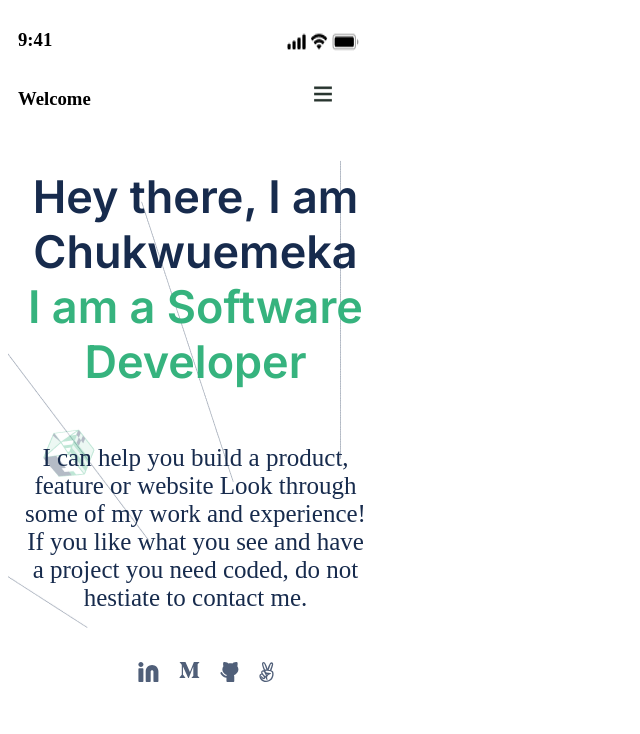
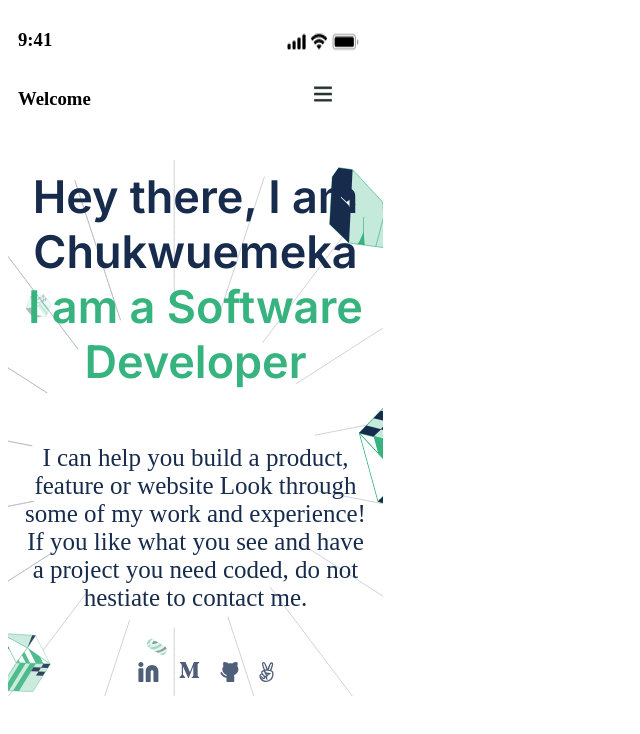
Before and after one commit to Mekuseo/my-portfolio-mobile, a plain HTML site: page index.html in a window 1280 px wide. Shown: the whole page, without its empty margins (0-640 px from the left). Drawn offline with Linux system fonts and the light colour scheme.

Commit message:
adjusted background image in header section

```diff
--- a/styles.css
+++ b/styles.css
@@ -26,7 +26,7 @@ nav {
 
 header {
   text-align: center;
-  background-image: url(../images/header-illsutration-mobile@2x.png);
+  background-image: url(../images/header-illsutration-mobile.svg);
 }
 
 h1 {
```
